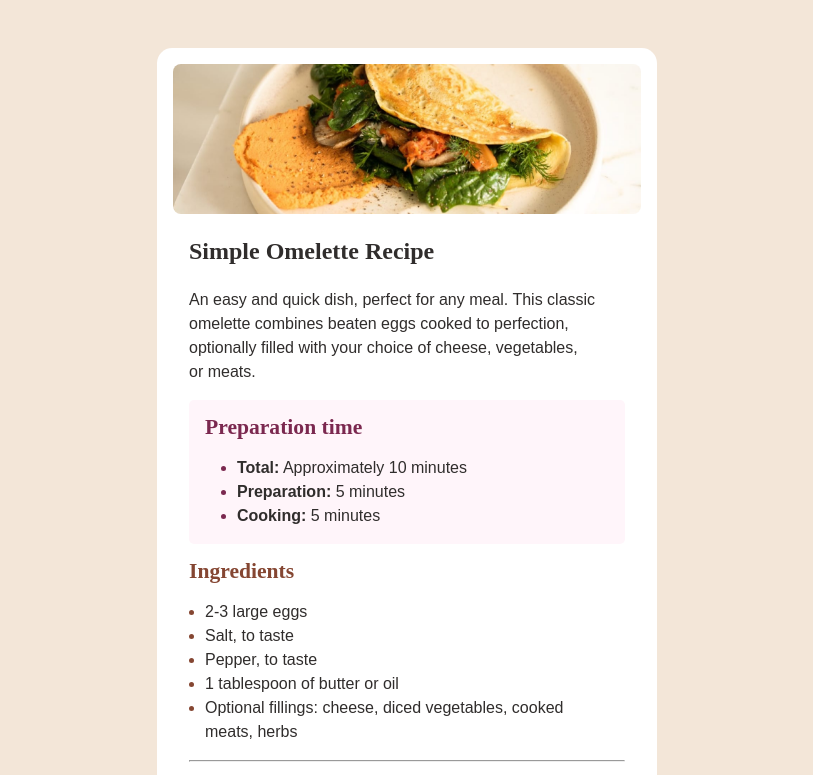
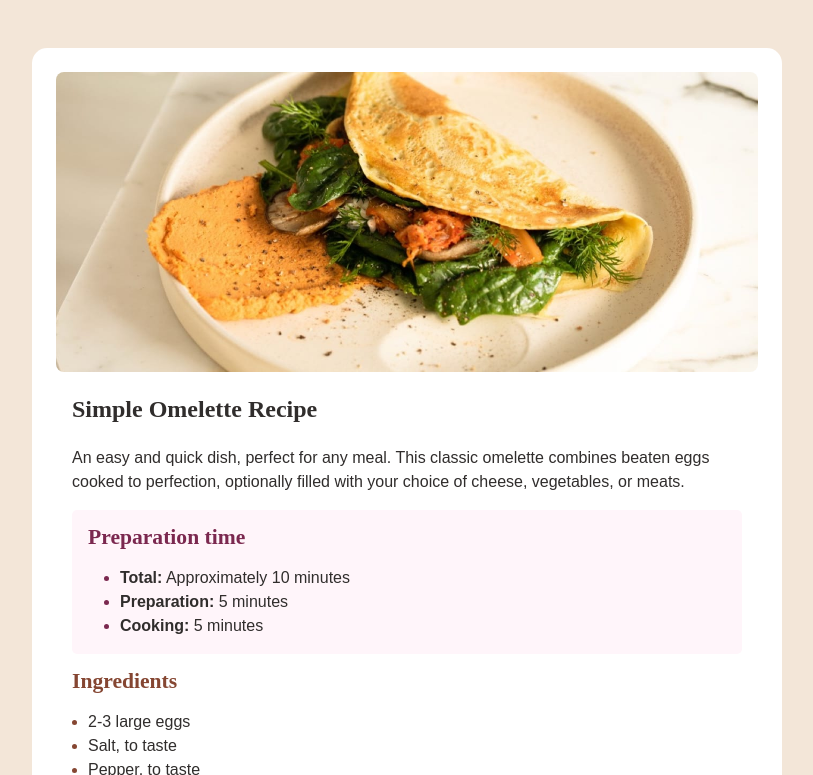
Before and after one commit to BradleyTim/recipe-page, a plain HTML site: page index.html in a window 1280 px wide. Shown: the top 775 px of the page, without its empty margins (233-1046 px from the left). Drawn offline with Linux system fonts and the light colour scheme.

Commit message:
add styles

```diff
--- a/css/styles.css
+++ b/css/styles.css
@@ -60,7 +60,7 @@
 }
 
 html, body {
-    font-family: var(--font-youngsherif);
+    font-family: var(--font-outfit), sans-serif;
     color: var(--stone-600);
 }
 
@@ -70,11 +70,12 @@ h1, h2, h3, h4 {
 
 h1, h2, h3, h4 {
     text-wrap: balance;
-    font-family: 'Young Sherif', serif;
+    font-family: var(--font-youngsherif), serif;
 }
 
 h2 {
     color: var(--brown-800);
+    font-family: 'Young Sherif', serif;
 }
 
 p, li {
@@ -109,9 +110,9 @@ section {
 div.image img {
     display: block;
     width: 100%;
-    height: 150px;
-    aspect-ratio: 1;
-    object-fit: cover;
+    /* height: 150px;  */
+    /* aspect-ratio: 1; */
+    /* object-fit: cover; */
 }
 
 div:not(.image) {
@@ -187,8 +188,8 @@ p {
     }
 
     section {
-        max-width: 500px;
-        padding: 1rem;
+        max-width: 750px;
+        padding: 1.5rem;
         margin-block: 3rem;
         border-radius: 0.95rem;
     }
@@ -196,7 +197,6 @@ p {
     .image img {
         border-radius: 0.5rem;
         height: 300px;
-        /* object-fit: cover; */
     }
 }
 
@@ -237,16 +237,12 @@ hr {
     background-color: var(--stone-100);
 }
 
-/* .attribution {
+.attribution {
     font-size: 11px;
     text-align: center;
-    position: absolute;
-    bottom: 0;
     width: 100%;
     padding: 20px;
-    color: var(--white);
 }
-*/
 
 .attribution a {
     color: hsl(228, 45%, 44%);
```
